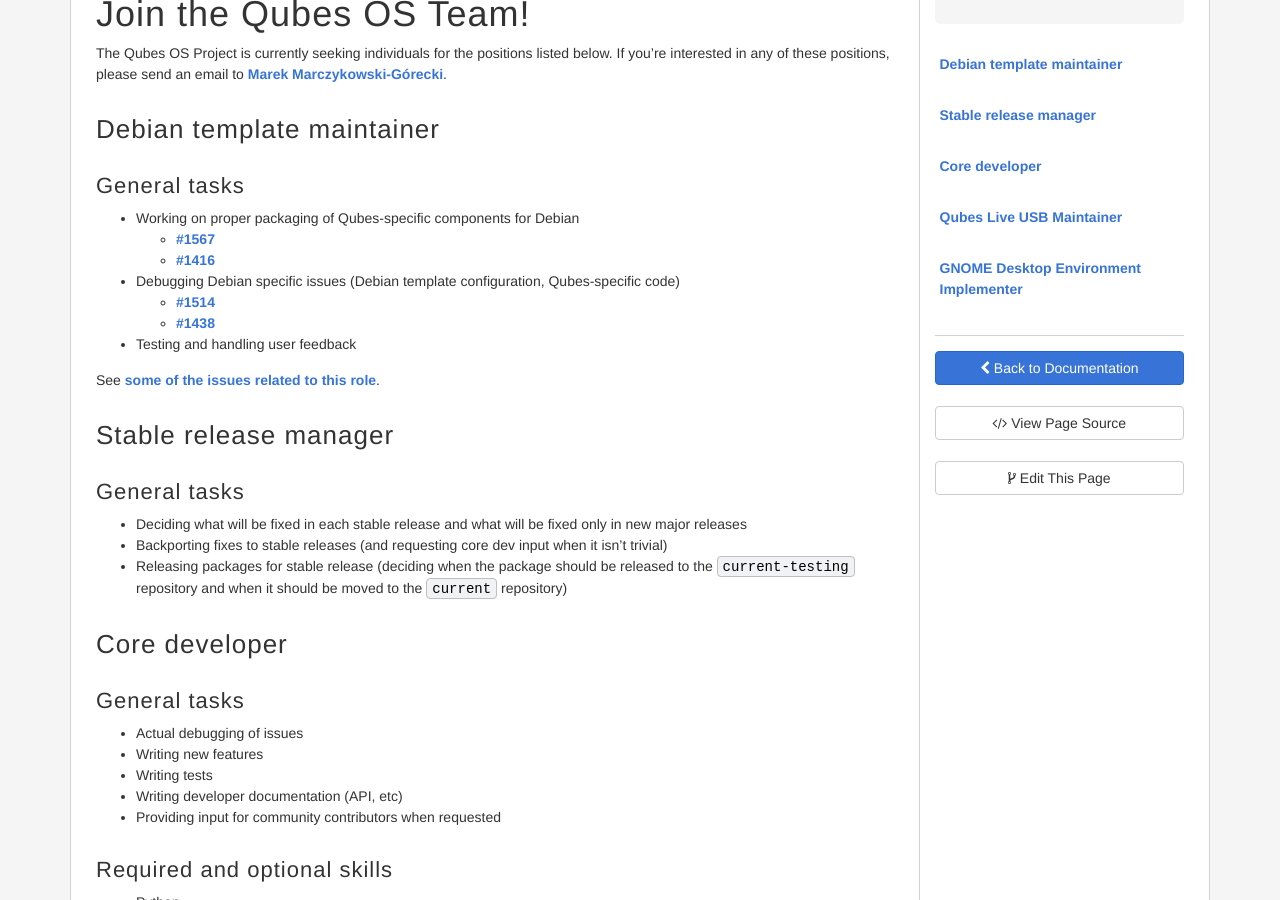
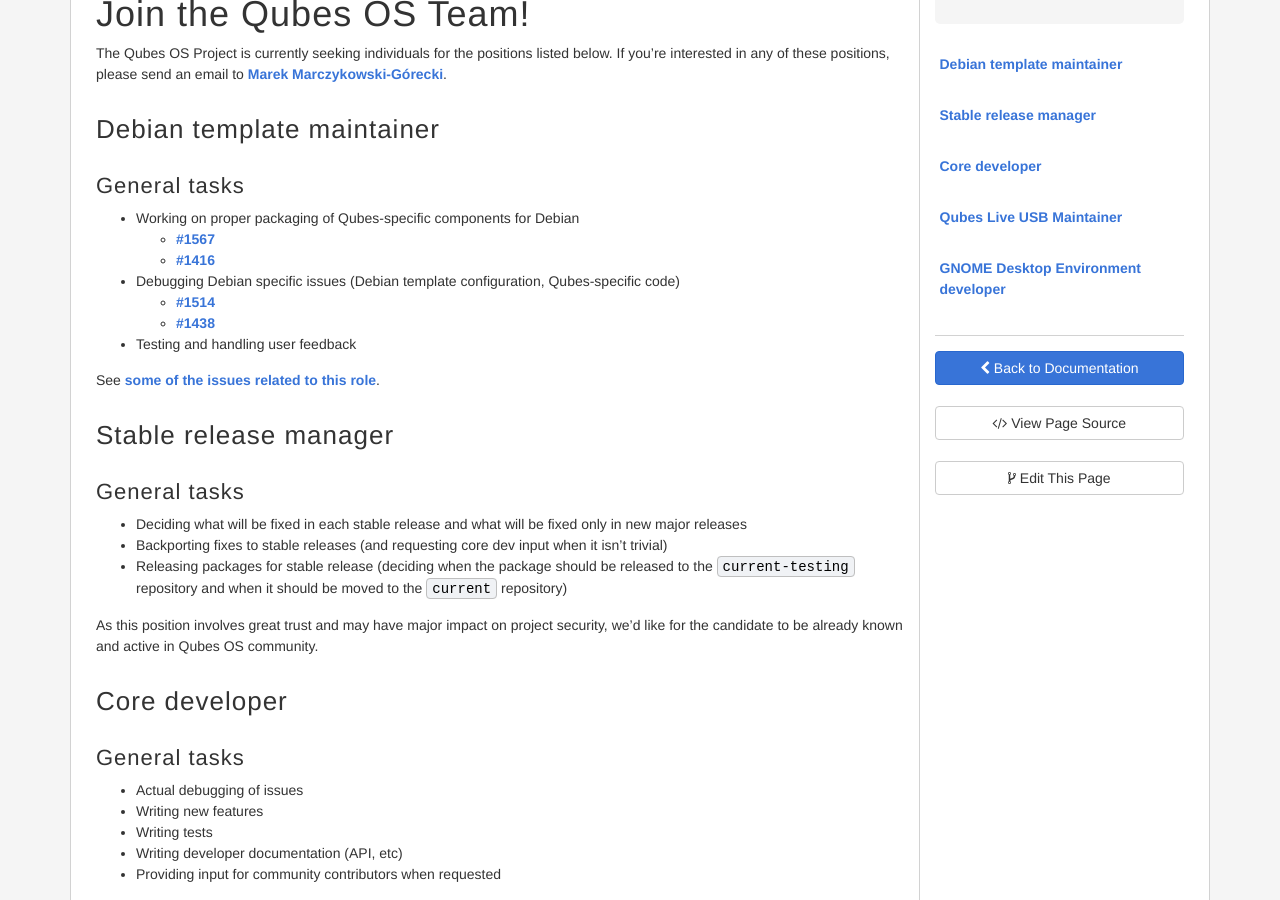
Before and after one commit to QubesOS/qubesos.github.io, a Jekyll site: the page built from pages/join.md, in a window 1280 px wide and 900 px high, scrolled down 227 px. Built offline with Jekyll 4.4.1, drawn with Linux system fonts in a browser that asks for light colours; some web fonts are replaced; some of the changed text lies outside the part shown.

Commit message:
Clarify positions description on /join/

```diff
--- a/pages/join.md
+++ b/pages/join.md
@@ -39,6 +39,10 @@ Stable release manager
  * Releasing packages for stable release (deciding when the package should be
    released to the `current-testing` repository and when it should be moved to
    the `current` repository)
+
+As this position involves great trust and may have major impact on project
+security, we'd like for the candidate to be already known and active in Qubes
+OS community.
 
 Core developer
 --------------
@@ -102,14 +106,8 @@ Qubes Live USB Maintainer
  * Kickstart (automated installation -- basics are enough)
  * A general understanding of Qubes OS ;)
 
-GNOME Desktop Environment Implementer
+GNOME Desktop Environment developer
 -------------------------------------
-
-### Required Skills ###
-
- * GNOME
- * GTK
- * Whatever is needed to customize GNOME
 
 ### Tasks ###
 
@@ -118,7 +116,14 @@ GNOME Desktop Environment Implementer
    * Disable uneeded things (e.g., file manager)
    * Configure menu to ease navigation through multiple VMs (similar to [what is
      configured in KDE](https://github.com/QubesOS/qubes-issues/issues/1784#issuecomment-216868265))
+ * [Implementation of new, GTK based Qubes Manager](https://github.com/QubesOS/qubes-issues/issues/1870)
 
 ### Example Tasks ###
 
  Listed here: [#1806](https://github.com/QubesOS/qubes-issues/issues/1806)
+
+### Required Skills ###
+
+ * GNOME
+ * GTK
+ * Whatever is needed to customize GNOME
```
